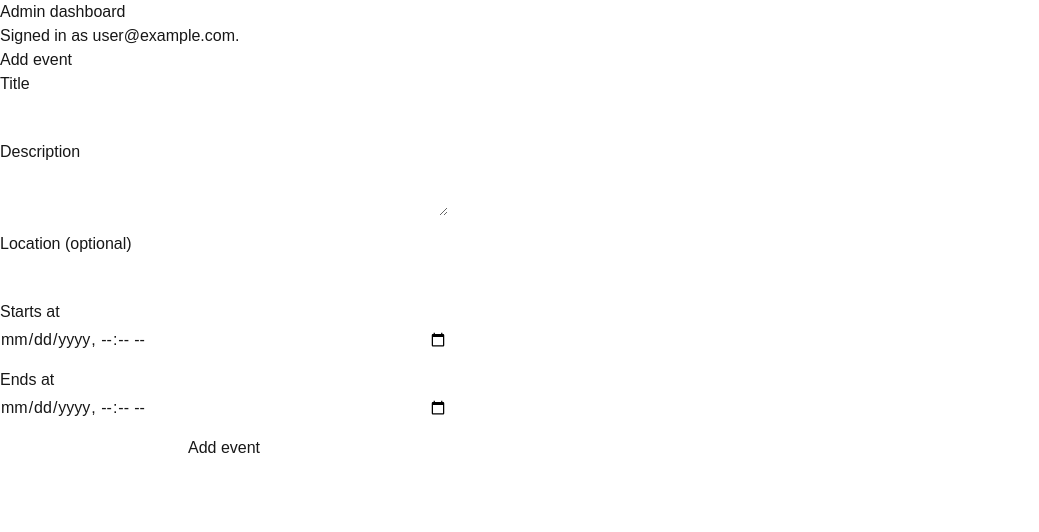
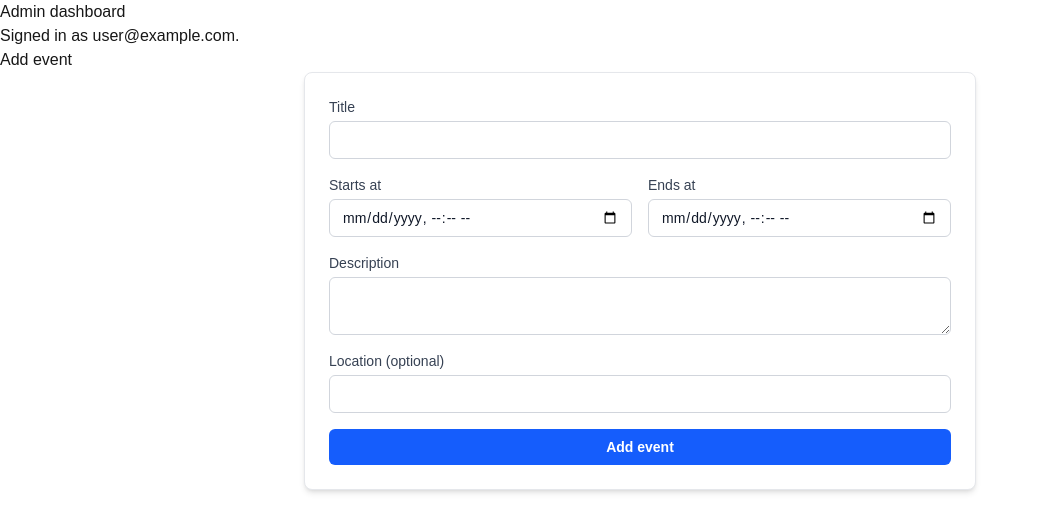
Before and after one commit to isaac-trejo/Comet-Energy, a Next.js app in the folder my-app/: page /admin in a window 1280 px wide. Shown: the top 532 px of the page, without its empty margins (0-1039 px from the left). Built offline with nearby package versions, Linux system fonts and the light colour scheme; no server answers; sample sign-in values are in the browser's storage.

Commit message:
feat: updated form UI

```diff
--- a/my-app/app/admin/EventForm.tsx
+++ b/my-app/app/admin/EventForm.tsx
@@ -9,40 +9,81 @@ const initialState: CreateEventState = { success: false, message: "" };
 export function EventForm() {
   const [state, formAction, isPending] = useActionState(createEvent, initialState);
 
+  const inputClasses =
+    "mt-1 w-full rounded-md border border-gray-300 px-3 py-2 text-sm text-gray-900 focus:outline-none focus:ring-2 focus:ring-blue-500 focus:border-blue-500 disabled:opacity-50 disabled:cursor-not-allowed";
+  const labelClasses = "text-sm font-medium text-gray-700";
+
   return (
-    <form action={formAction} className="flex flex-col gap-4 max-w-md">
-      <div className="flex flex-col gap-1">
-        <label htmlFor="title">Title</label>
-        <input id="title" name="title" type="text" required disabled={isPending} />
+    <div className="max-w-2xl mx-auto">
+      <form
+        action={formAction}
+        className="flex flex-col gap-4 bg-white rounded-lg shadow-md border border-gray-200 p-6"
+      >
+        <div className="flex flex-col">
+          <label htmlFor="title" className={labelClasses}>
+            Title
+          </label>
+          <input id="title" name="title" type="text" required disabled={isPending} className={inputClasses} />
         </div>
 
-      <div className="flex flex-col gap-1">
-        <label htmlFor="description">Description</label>
-        <textarea id="description" name="description" required disabled={isPending} />
+        <div className="flex gap-4">
+          <div className="flex flex-col flex-1">
+            <label htmlFor="startsAt" className={labelClasses}>
+              Starts at
+            </label>
+            <input
+              id="startsAt"
+              name="startsAt"
+              type="datetime-local"
+              required
+              disabled={isPending}
+              className={inputClasses}
+            />
           </div>
 
-      <div className="flex flex-col gap-1">
-        <label htmlFor="location">Location (optional)</label>
-        <input id="location" name="location" type="text" disabled={isPending} />
+          <div className="flex flex-col flex-1">
+            <label htmlFor="endsAt" className={labelClasses}>
+              Ends at
+            </label>
+            <input
+              id="endsAt"
+              name="endsAt"
+              type="datetime-local"
+              required
+              disabled={isPending}
+              className={inputClasses}
+            />
+          </div>
         </div>
 
-      <div className="flex flex-col gap-1">
-        <label htmlFor="startsAt">Starts at</label>
-        <input id="startsAt" name="startsAt" type="datetime-local" required disabled={isPending} />
+        <div className="flex flex-col">
+          <label htmlFor="description" className={labelClasses}>
+            Description
+          </label>
+          <textarea id="description" name="description" required disabled={isPending} className={inputClasses} />
         </div>
 
-      <div className="flex flex-col gap-1">
-        <label htmlFor="endsAt">Ends at</label>
-        <input id="endsAt" name="endsAt" type="datetime-local" required disabled={isPending} />
+        <div className="flex flex-col">
+          <label htmlFor="location" className={labelClasses}>
+            Location (optional)
+          </label>
+          <input id="location" name="location" type="text" disabled={isPending} className={inputClasses} />
         </div>
 
-      <button type="submit" disabled={isPending}>
+        <button
+          type="submit"
+          disabled={isPending}
+          className="w-full rounded-md bg-blue-600 px-4 py-2 text-sm font-semibold text-white hover:bg-blue-700 disabled:opacity-50 disabled:cursor-not-allowed"
+        >
           {isPending ? "Saving..." : "Add event"}
         </button>
 
         {state.message && (
-        <p role="status">{state.success ? `✅ ${state.message}` : `⚠️ ${state.message}`}</p>
+          <p role="status" className={`text-sm ${state.success ? "text-green-600" : "text-red-600"}`}>
+            {state.success ? `✅ ${state.message}` : `⚠️ ${state.message}`}
+          </p>
         )}
       </form>
+    </div>
   );
 }
--- a/my-app/app/login/page.tsx
+++ b/my-app/app/login/page.tsx
@@ -38,15 +38,20 @@ export default function LoginPage() {
   };
 
   return (
-    <main>
-      <h1>Admin login</h1>
-      <form onSubmit={handleSubmit(onSubmit)} noValidate>
-        <label htmlFor="email">Email</label>
+    <main className="min-h-screen flex items-center justify-center p-4">
+      <div className="w-full max-w-sm bg-white rounded-lg shadow-md border border-gray-200 p-6">
+        <h1 className="text-xl font-semibold text-gray-900 mb-4">Admin login</h1>
+        <form onSubmit={handleSubmit(onSubmit)} noValidate className="flex flex-col gap-4">
+          <div className="flex flex-col">
+            <label htmlFor="email" className="text-sm font-medium text-gray-700">
+              Email
+            </label>
             <input
               id="email"
               type="email"
               autoComplete="email"
               aria-invalid={errors.email ? "true" : "false"}
+              className="mt-1 w-full rounded-md border border-gray-300 px-3 py-2 text-sm text-gray-900 focus:outline-none focus:ring-2 focus:ring-blue-500 focus:border-blue-500"
               {...register("email", {
                 required: "Enter your email.",
                 pattern: {
@@ -55,25 +60,40 @@ export default function LoginPage() {
                 },
               })}
             />
-        {errors.email && <p>{errors.email.message}</p>}
+            {errors.email && <p className="text-sm text-red-600">{errors.email.message}</p>}
+          </div>
 
-        <label htmlFor="password">Password</label>
+          <div className="flex flex-col">
+            <label htmlFor="password" className="text-sm font-medium text-gray-700">
+              Password
+            </label>
             <input
               id="password"
               type="password"
               autoComplete="current-password"
               aria-invalid={errors.password ? "true" : "false"}
+              className="mt-1 w-full rounded-md border border-gray-300 px-3 py-2 text-sm text-gray-900 focus:outline-none focus:ring-2 focus:ring-blue-500 focus:border-blue-500"
               {...register("password", {
                 required: "Enter your password.",
               })}
             />
-        {errors.password && <p>{errors.password.message}</p>}
+            {errors.password && <p className="text-sm text-red-600">{errors.password.message}</p>}
+          </div>
 
-        {loginError && <p role="alert">{loginError}</p>}
-        <button type="submit" disabled={isSubmitting}>
+          {loginError && (
+            <p role="alert" className="text-sm text-red-600">
+              {loginError}
+            </p>
+          )}
+          <button
+            type="submit"
+            disabled={isSubmitting}
+            className="w-full rounded-md bg-blue-600 px-4 py-2 text-sm font-semibold text-white hover:bg-blue-700 disabled:opacity-50 disabled:cursor-not-allowed"
+          >
             {isSubmitting ? "Signing in..." : "Sign in"}
           </button>
         </form>
+      </div>
     </main>
   );
 }
```
Lines whose indentation alone changed are shown as unchanged.
